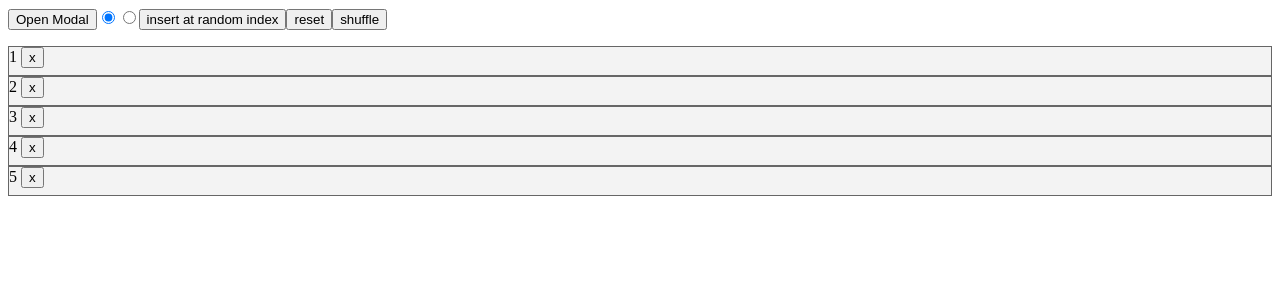
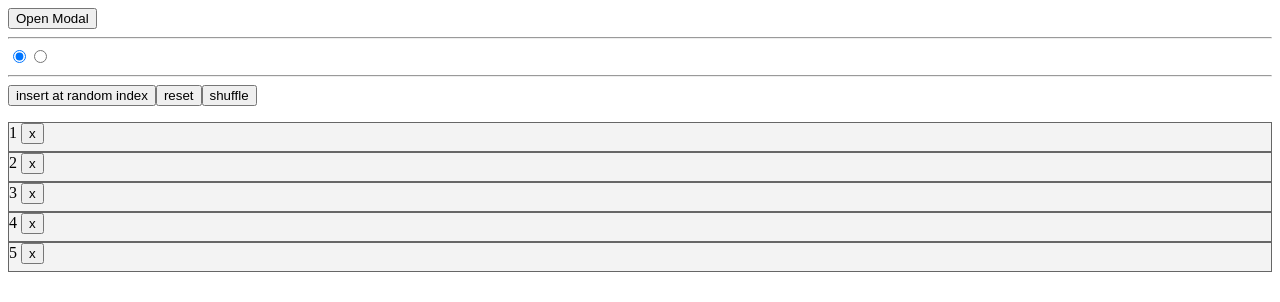
Before and after one commit to frankRenlf/vite_projects, a Vue app in the folder vue-demo/: page / in a window 1280 px wide. Shown: the top 302 px of the page. Built offline with nearby package versions, Linux system fonts and the light colour scheme.

Commit message:
Update App.vue

```diff
--- a/vue-demo/src/App.vue
+++ b/vue-demo/src/App.vue
@@ -14,9 +14,22 @@ let open = ref(false);
       <button @click="open = false">Close</button>
     </div>
   </Teleport>
+  <hr />
   <input type="radio" v-model="cur" :value="App_transitionGroup1" />
   <input type="radio" v-model="cur" :value="App_transitionGroup2" />
-  <keep-alive :include="['App_transitionGroup2']">
+  <hr />
+  <keep-alive :include="['App_transitionGroup1', 'App_transitionGroup2']">
     <component :is="cur"></component>
   </keep-alive>
 </template>
+
+<style scoped>
+.modal {
+  position: fixed;
+  z-index: 999;
+  top: 20%;
+  left: 50%;
+  width: 300px;
+  margin-left: -150px;
+}
+</style>
```
